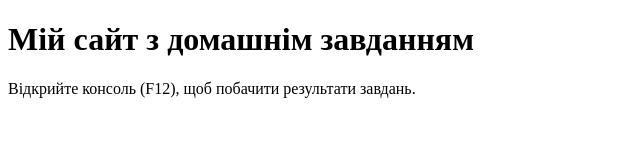
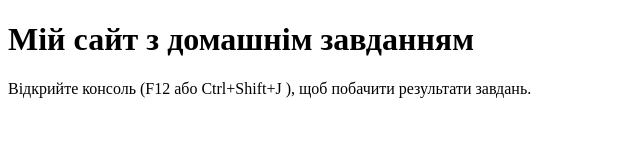
Before and after one commit to olgadeyneka77/goit-js-hw-02, a plain HTML site: page index.html in a window 1280 px wide. Shown: the whole page, without its empty margins (0-640 px from the left). Drawn offline with Linux system fonts and the light colour scheme.

Commit message:
update index.html text

```diff
--- a/index.html
+++ b/index.html
@@ -8,7 +8,7 @@
   <body>
 
   <h1>Мій сайт з домашнім завданням</h1>
-  <p>Відкрийте консоль (F12), щоб побачити результати завдань.</p>
+  <p>Відкрийте консоль (F12 або Ctrl+Shift+J ), щоб побачити результати завдань.</p>
 
   <script type="module" src="./js/task-1.js"></script>
   <script type="module" src="./js/task-2.js"></script>
```
